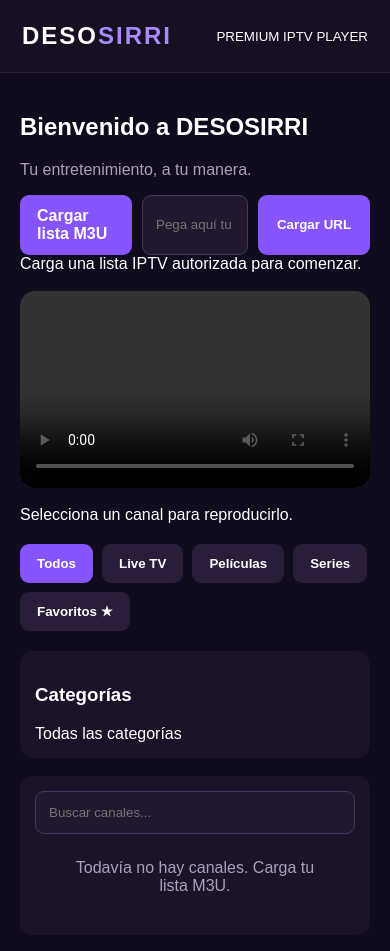
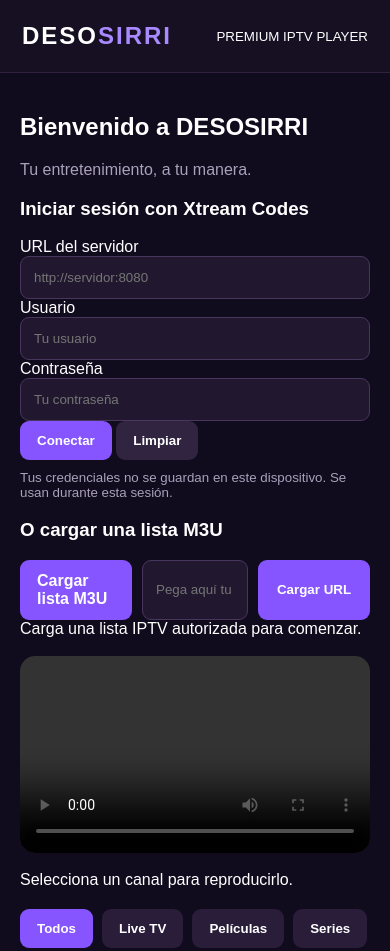
Before and after one commit to Desosirri/DESOSIRRI, a plain HTML site: page index.html in a window 390 px wide. Shown: the top 951 px of the page. Drawn offline with Linux system fonts and the light colour scheme.

Commit message:
Implement Xtream Codes login panel
Added login panel for Xtream Codes with input fields for server URL, username, and password. Included buttons for connecting and clearing login data.

```diff
--- a/index.html
+++ b/index.html
@@ -113,6 +113,8 @@ aside,.channels{
 }
 @media(max-width:650px){
   .layout{grid-template-columns:1fr}
+  .login-grid{grid-template-columns:1fr}
+  header{gap:10px;flex-wrap:wrap}
 }
 </style>
 </head>
@@ -129,6 +131,26 @@ aside,.channels{
 Tu entretenimiento, a tu manera.
 </p>
 
+<section class="login-panel">
+  <h3>Iniciar sesión con Xtream Codes</h3>
+  <div class="login-grid">
+    <div><label for="serverUrl">URL del servidor</label>
+      <input id="serverUrl" type="url" placeholder="http://servidor:8080" autocomplete="url"></div>
+    <div><label for="xtreamUser">Usuario</label>
+      <input id="xtreamUser" type="text" placeholder="Tu usuario" autocomplete="username"></div>
+    <div><label for="xtreamPass">Contraseña</label>
+      <input id="xtreamPass" type="password" placeholder="Tu contraseña" autocomplete="current-password"></div>
+  </div>
+  <div class="login-actions">
+    <button id="connectBtn" onclick="connectXtream()">Conectar</button>
+    <button class="secondary" onclick="clearLogin()">Limpiar</button>
+  </div>
+  <small style="display:block;color:var(--muted);margin-top:10px">
+    Tus credenciales no se guardan en este dispositivo. Se usan durante esta sesión.
+  </small>
+</section>
+
+<h3>O cargar una lista M3U</h3>
 <section class="controls">
 <label class="upload">
 Cargar lista M3U
@@ -176,7 +198,7 @@ oninput="render()">
 
 <div id="channelList">
 <div class="empty">
-Todavía no hay canales. Carga tu lista M3U.
+Todavía no hay canales. Inicia sesión o carga tu lista M3U.
 </div>
 </div>
 </section>
@@ -185,6 +207,7 @@ Todavía no hay canales. Carga tu lista M3U.
 
 <script>
 let channels=[];
+let xtreamSession=null;
 let tab="Todos";
 let category="Todas";
 let favorites=JSON.parse(
@@ -192,6 +215,86 @@ localStorage.getItem("deso-favorites")||"[]"
 );
 
 const video=document.getElementById("video");
+
+
+function setStatus(message){
+  document.getElementById("status").textContent=message;
+}
+
+function clearLogin(){
+  document.getElementById("serverUrl").value="";
+  document.getElementById("xtreamUser").value="";
+  document.getElementById("xtreamPass").value="";
+  xtreamSession=null;
+  setStatus("Datos de acceso limpiados.");
+}
+
+function normalizeServer(value){
+  const trimmed=value.trim().replace(/\/+$/,"");
+  if(!/^https?:\/\//i.test(trimmed)) throw new Error("Escribe la URL completa, comenzando con http:// o https://");
+  return trimmed;
+}
+
+async function xtreamRequest(action, extra={}){
+  const {server,user,pass}=xtreamSession;
+  const params=new URLSearchParams({username:user,password:pass,...extra});
+  if(action) params.set("action",action);
+  const response=await fetch(server+"/player_api.php?"+params.toString(),{
+    method:"GET",
+    headers:{"Accept":"application/json"}
+  });
+  if(!response.ok) throw new Error("El servidor respondió con HTTP "+response.status);
+  return await response.json();
+}
+
+async function connectXtream(){
+  const serverInput=document.getElementById("serverUrl").value;
+  const user=document.getElementById("xtreamUser").value.trim();
+  const pass=document.getElementById("xtreamPass").value;
+  const button=document.getElementById("connectBtn");
+
+  if(!serverInput.trim()||!user||!pass){
+    setStatus("Completa la URL del servidor, el usuario y la contraseña.");
+    return;
+  }
+
+  try{
+    const server=normalizeServer(serverInput);
+    xtreamSession={server,user,pass};
+    button.disabled=true;
+    button.textContent="Conectando...";
+    setStatus("Comprobando los datos de acceso...");
+
+    const account=await xtreamRequest("");
+    if(!account||!account.user_info||account.user_info.auth!==1){
+      throw new Error("El proveedor no aceptó los datos de acceso. Revísalos.");
+    }
+
+    setStatus("Acceso correcto. Cargando canales...");
+    const live=await xtreamRequest("get_live_streams");
+    if(!Array.isArray(live)) throw new Error("El servidor no devolvió una lista de canales.");
+
+    channels=live.map(item=>({
+      name:item.name||"Canal sin nombre",
+      group:item.category_name||"Live TV",
+      logo:item.stream_icon||"",
+      url:server+"/live/"+encodeURIComponent(user)+"/"+encodeURIComponent(pass)+"/"+item.stream_id+".ts",
+      type:"Live"
+    }));
+    tab="Todos";
+    category="Todas";
+    renderCategories();
+    render();
+    setStatus(channels.length+" canales en vivo cargados. La disponibilidad de reproducción depende del proveedor y del navegador.");
+  }catch(error){
+    xtreamSession=null;
+    setStatus("No se pudo conectar: "+(error.message||"error desconocido")+
+      ". Si los datos son correctos, el servidor podría bloquear conexiones desde páginas web (CORS).");
+  }finally{
+    button.disabled=false;
+    button.textContent="Conectar";
+  }
+}
 
 function parseM3U(text){
 const lines=text.replace(/^\uFEFF/,"").split(/\r?\n/);
```
